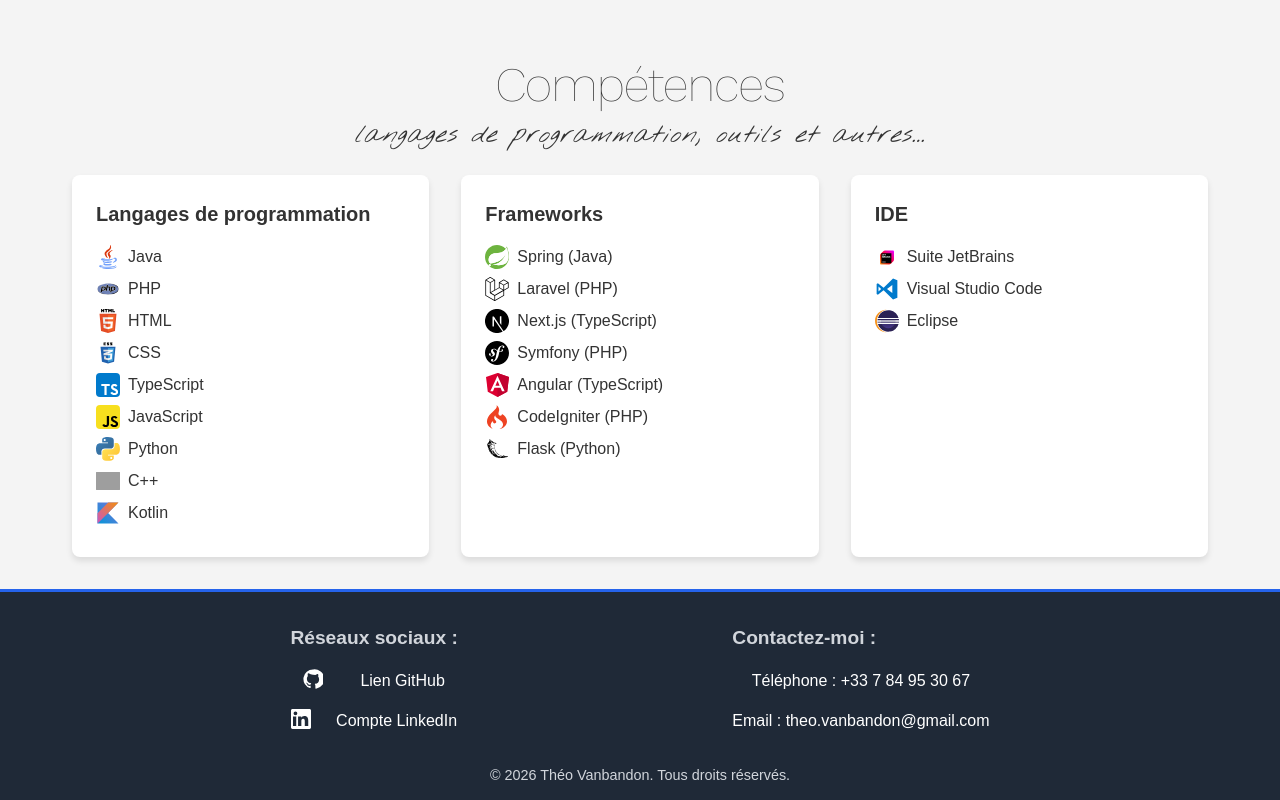
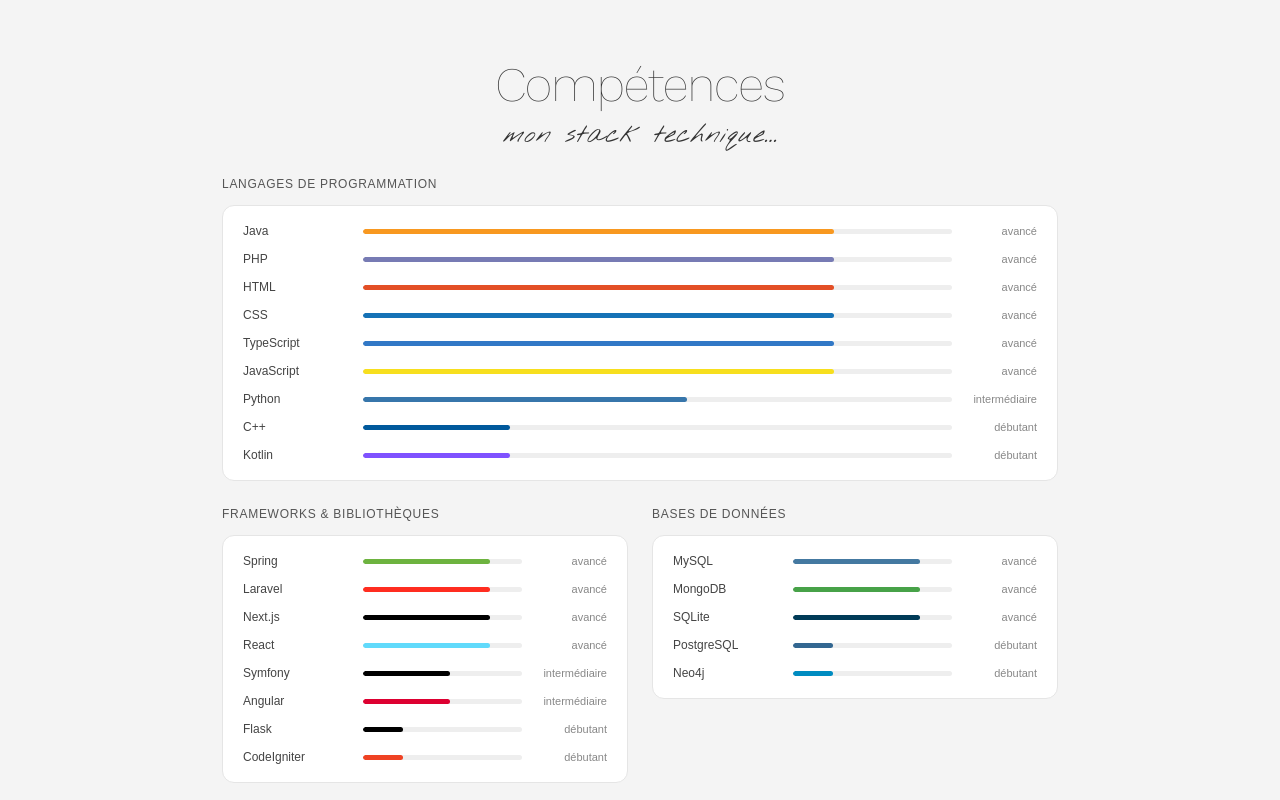
Before and after one commit to theo-vanbandon/portfolio-nextjs, a Next.js app: page / in a window 1280 px wide. Shown: the part 2520-3320 px from the top of the page. Built offline with nearby package versions, Linux system fonts and the light colour scheme; grey boxes are pictures that could not be loaded.

Commit message:
:sparkles: Introduce new skills section

```diff
--- a/app/components/Competences.tsx
+++ b/app/components/Competences.tsx
@@ -1,69 +1,120 @@
-import Image from "next/image";
+"use client";
+
+import { useEffect, useRef, useState } from "react";
+
+type Level = "débutant" | "intermédiaire" | "avancé";
+
+const levelToPercent: Record<Level, number> = {
+    "débutant": 25,
+    "intermédiaire": 55,
+    "avancé": 80,
+};
+
+const SkillBar = ({ name, color, level, animated }: {
+    name: string;
+    color: string;
+    level: Level;
+    animated: boolean;
+}) => (
+    <div className="skill-row">
+        <span className="skill-pill">{name}</span>
+        <div className="bar-bg">
+            <div
+                className="bar-fill"
+                style={{
+                    width: animated ? `${levelToPercent[level]}%` : "0%",
+                    backgroundColor: color,
+                    transition: animated ? "width 1.4s ease" : "none",
+                }}
+            />
+        </div>
+        <span className="bar-label">{level}</span>
+    </div>
+);
 
 export default function Competences() {
-    const competences = {
-        "Langages de programmation": [
-            "Java",
-            "PHP",
-            "HTML",
-            "CSS",
-            "TypeScript",
-            "JavaScript",
-            "Python",
-            "C++",
-            "Kotlin",
-        ],
-        Frameworks: [
-            "Spring (Java)",
-            "Laravel (PHP)",
-            "Next.js (TypeScript)",
-            "Symfony (PHP)",
-            "Angular (TypeScript)",
-            "CodeIgniter (PHP)",
-            "Flask (Python)",
-        ],
-        IDE: [
-            "Suite JetBrains",
-            "Visual Studio Code",
-            "Eclipse",
-        ],
-    };
+    const langages: { name: string; color: string; level: Level }[] = [
+        { name: "Java",       color: "#F89820", level: "avancé" },
+        { name: "PHP",        color: "#777BB4", level: "avancé" },
+        { name: "HTML",       color: "#E34F26", level: "avancé" },
+        { name: "CSS",        color: "#1572B6", level: "avancé" },
+        { name: "TypeScript", color: "#3178C6", level: "avancé" },
+        { name: "JavaScript", color: "#F7DF1E", level: "avancé" },
+        { name: "Python",     color: "#3776AB", level: "intermédiaire" },
+        { name: "C++",        color: "#00599C", level: "débutant" },
+        { name: "Kotlin",     color: "#7F52FF", level: "débutant" },
+    ];
 
-    // Fonction pour générer le chemin des icônes
-    const getIconPath = (skill: string) => {
-        const formattedSkill = skill
-            .toLowerCase() // Met tout en minuscules
-            .replace(/\s+/g, '-') // Remplace les espaces par des tirets
-            .replace(/[()]/g, ''); // Supprime les parenthèses
-        return `/icons/${formattedSkill}.svg`;
-    };
+    const frameworks: { name: string; color: string; level: Level }[] = [
+        { name: "Spring",      color: "#6DB33F", level: "avancé" },
+        { name: "Laravel",     color: "#FF2D20", level: "avancé" },
+        { name: "Next.js",     color: "#000000", level: "avancé" },
+        { name: "React",       color: "#61DAFB", level: "avancé" },
+        { name: "Symfony",     color: "#000000", level: "intermédiaire" },
+        { name: "Angular",     color: "#DD0031", level: "intermédiaire" },
+        { name: "Flask",       color: "#000000", level: "débutant" },
+        { name: "CodeIgniter", color: "#EF4223", level: "débutant" },
+    ];
+
+    const databases: { name: string; color: string; level: Level }[] = [
+        { name: "MySQL",      color: "#4479A1", level: "avancé" },
+        { name: "MongoDB",    color: "#47A248", level: "avancé" },
+        { name: "SQLite",     color: "#003B57", level: "avancé" },
+        { name: "PostgreSQL", color: "#336791", level: "débutant" },
+        { name: "Neo4j",      color: "#008CC1", level: "débutant" },
+    ];
+
+    const sectionRef = useRef<HTMLElement>(null);
+    const [animated, setAnimated] = useState(false);
+
+    useEffect(() => {
+        const observer = new IntersectionObserver(
+            ([entry]) => {
+                if (entry.isIntersecting) {
+                    setAnimated(true);
+                } else {
+                    setAnimated(false);
+                }
+            },
+            { threshold: 0.2 }
+        );
+
+        if (sectionRef.current) observer.observe(sectionRef.current);
+        return () => observer.disconnect();
+    }, []);
 
     return (
-        <section id="competences" className="competences-section">
+        <section id="competences" className="competences-section" ref={sectionRef}>
             <h2 className="text-2xl font-bold mb-6">Compétences</h2>
-            <h3>Langages de programmation, outils et autres...</h3>
-            <div className="competences-grid">
-                {Object.entries(competences).map(([category, skills], index) => (
-                    <div key={index} className="competences-category">
-                        <h4 className="category-title">{category}</h4>
-                        <ul className="skills-list">
-                            {skills.map((skill, skillIndex) => (
-                                <li key={skillIndex} className="skill-item">
-                                    {/* Ajout de l'icône */}
-                                    <Image
-                                        src={getIconPath(skill)}
-                                        alt={`${skill} logo`}
-                                        width={800}
-                                        height={450}
-                                        className="skill-icon"
-                                        loading="lazy"
-                                    />
-                                    {skill}
-                                </li>
-                            ))}
-                        </ul>
+            <h3>mon stack technique...</h3>
+
+            <div className="competences-block">
+                <p className="competences-category-title">Langages de programmation</p>
+                <div className="competences-card">
+                    {langages.map((skill) => (
+                        <SkillBar key={skill.name} {...skill} animated={animated} />
+                    ))}
+                </div>
+            </div>
+
+            <div className="competences-two-col">
+                <div className="competences-block">
+                    <p className="competences-category-title">Frameworks & bibliothèques</p>
+                    <div className="competences-card">
+                        {frameworks.map((skill) => (
+                            <SkillBar key={skill.name} {...skill} animated={animated} />
+                        ))}
                     </div>
-                ))}
+                </div>
+
+                <div className="competences-block">
+                    <p className="competences-category-title">Bases de données</p>
+                    <div className="competences-card">
+                        {databases.map((skill) => (
+                            <SkillBar key={skill.name} {...skill} animated={animated} />
+                        ))}
+                    </div>
+                </div>
             </div>
         </section>
     );
--- a/app/styles/globals.css
+++ b/app/styles/globals.css
@@ -326,8 +326,8 @@
 .horizontal-bar {
     border: none;
     height: 1px;
-    background-color: #0070f3; /* Choisissez la couleur qui s'intègre à votre thème */
-    margin: 2rem 0; /* Espacement autour de la barre */
+    background-color: #0070f3;
+    margin: 2rem 0;
 }
 
 
@@ -534,6 +534,8 @@
 /* Compétences */
 .competences-section {
     padding: 2rem;
+    max-width: 900px;
+    margin: 0 auto;
 }
 
 .competences-section h2 {
@@ -549,52 +551,81 @@
     font-size: 20px;
     text-transform: lowercase;
     letter-spacing: 1px;
-    opacity: 1;
     font-style: italic;
     text-align: center;
     margin-bottom: 1.5rem;
 }
 
-.competences-grid {
-    display: grid;
-    grid-template-columns: repeat(auto-fit, minmax(200px, 1fr));
-    gap: 2rem;
+.competences-block {
+    margin-bottom: 1.5rem;
 }
 
-.competences-category {
-    background-color: #fff;
-    padding: 1.5rem;
-    border-radius: 8px;
-    box-shadow: 0 4px 6px rgba(0, 0, 0, 0.1);
+.competences-category-title {
+    font-size: 0.75rem;
+    font-weight: 500;
+    text-transform: uppercase;
+    letter-spacing: 0.06em;
+    color: #555;
+    margin-bottom: 0.75rem;
 }
 
-.category-title {
-    font-size: 1.25rem;
-    font-weight: bold;
-    margin-bottom: 1rem;
+.competences-card {
+    background: #fff;
+    border: 1px solid #e5e5e5;
+    border-radius: 12px;
+    padding: 1rem 1.25rem;
 }
 
-.skills-list {
-    list-style-type: none;
-    padding: 0;
+.competences-two-col {
+    display: grid;
+    grid-template-columns: 1fr 1fr;
+    gap: 1.5rem;
 }
 
-.skill-item {
-    margin: 0.5rem 0;
-    color: #333;
+.skill-row {
+    display: flex;
+    align-items: center;
+    gap: 10px;
+    margin-bottom: 10px;
 }
 
-.skill-item {
-    display: flex;
-    align-items: center;
-    gap: 8px; /* Espace entre l'icône et le texte */
+.skill-row:last-child {
+    margin-bottom: 0;
 }
 
-.skill-icon {
-    width: 24px; /* Taille de l'icône */
-    height: 24px;
-    object-fit: contain;
-    border-radius: 4px; /* Optionnel, pour arrondir les icônes */
+.skill-pill {
+    font-size: 12px;
+    width: 110px;
+    flex-shrink: 0;
+    color: #444;
+}
+
+.bar-bg {
+    flex: 1;
+    height: 5px;
+    background: #eeeeee;
+    border-radius: 3px;
+    overflow: hidden;
+}
+
+.bar-fill {
+    height: 100%;
+    border-radius: 3px;
+    transition: width 0.4s ease;
+}
+
+.bar-label {
+    font-size: 11px;
+    color: #888;
+    width: 75px;
+    text-align: right;
+    flex-shrink: 0;
+}
+
+@media (max-width: 640px) {
+    .competences-two-col {
+        grid-template-columns: 1fr;
+    }
 }
 
 
```
